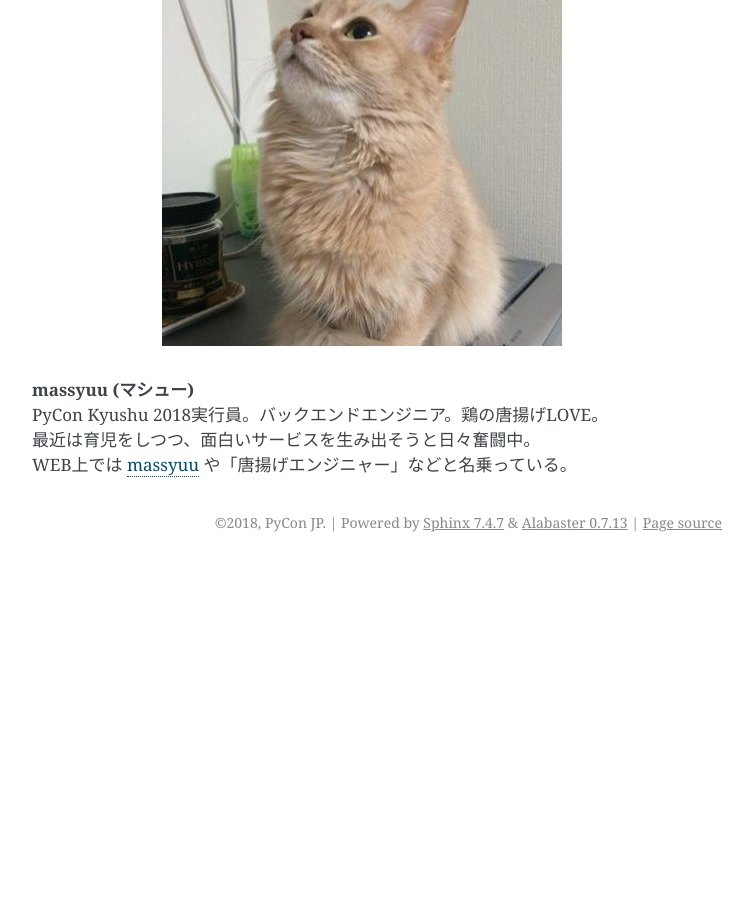
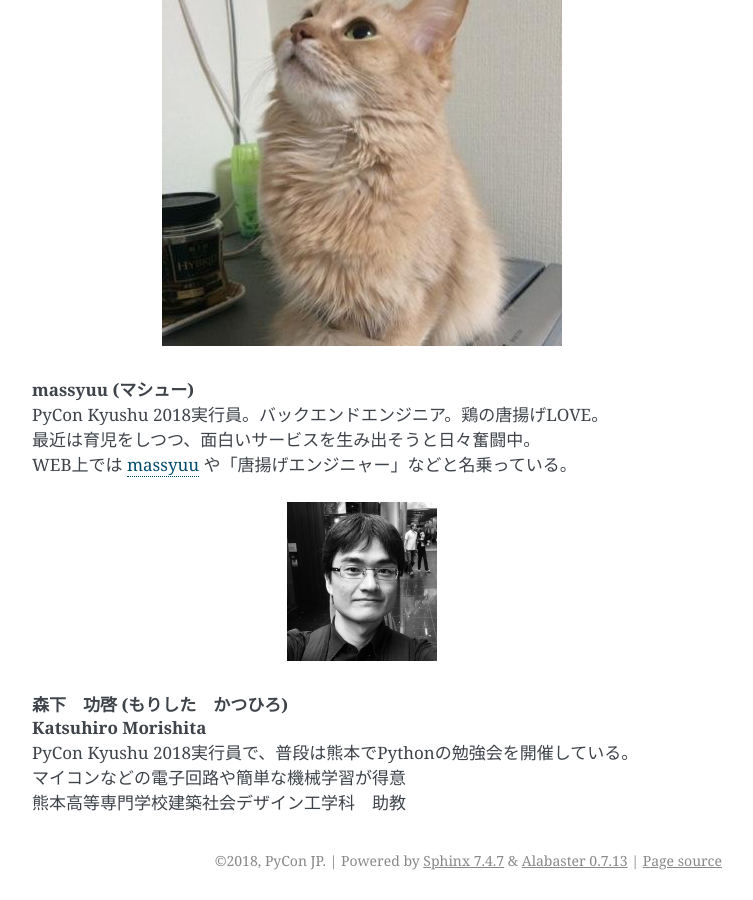
Before and after one commit to pyconjp/kyushu-2018-pre-report, a Sphinx documentation site: the page built from source/authors.rst, in a window 1280 px wide and 900 px high, scrolled down 1561 px. Shown: the whole window, without its empty margins (388-1141 px from the left). Built offline with Sphinx 7.4.7, drawn with Linux system fonts in a browser that asks for light colours; before the commit the page ends 2123 px from its top, so only the background shows below that.

Commit message:
森下のプロフィール追加

```diff
--- a/source/authors.rst
+++ b/source/authors.rst
@@ -33,3 +33,13 @@
 | PyCon Kyushu 2018実行員。バックエンドエンジニア。鶏の唐揚げLOVE。
 | 最近は育児をしつつ、面白いサービスを生み出そうと日々奮闘中。
 | WEB上では `massyuu <https://twitter.com/mass_ssn>`_ や「唐揚げエンジニャー」などと名乗っている。
+
+
+.. figure:: img/morishita.jpg
+   :alt: 森下功啓（Katsuhiro Morishita）
+
+| **森下　功啓 (もりした　かつひろ)**
+| **Katsuhiro Morishita**
+| PyCon Kyushu 2018実行員で、普段は熊本でPythonの勉強会を開催している。
+| マイコンなどの電子回路や簡単な機械学習が得意
+| 熊本高等専門学校建築社会デザイン工学科　助教
```
Also changed, not shown: source/img/morishita.jpg (added).
